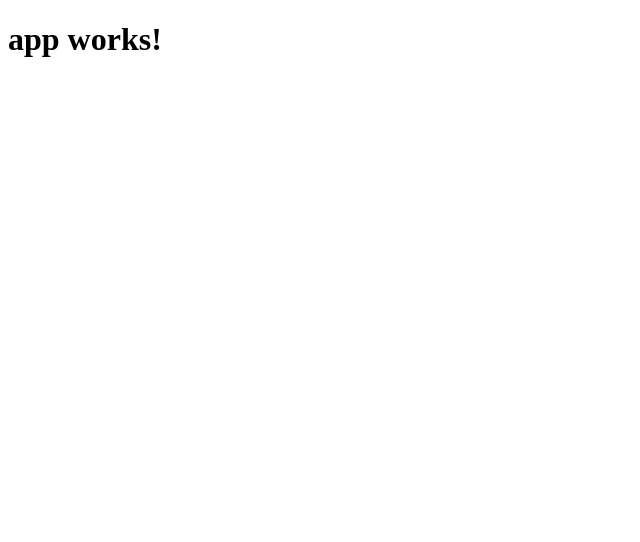
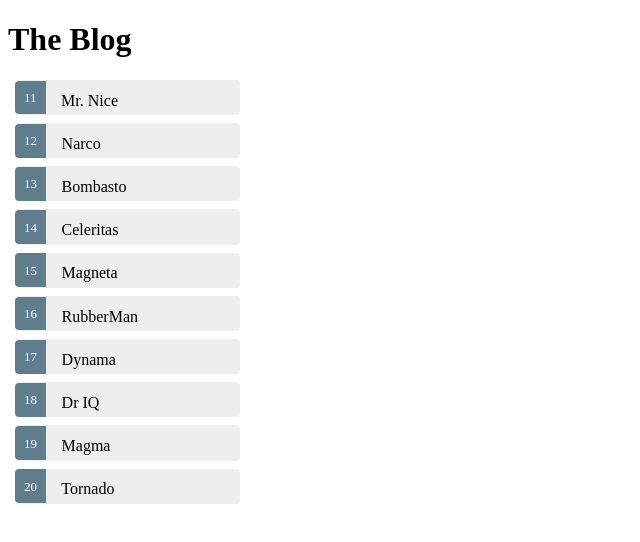
Before and after one commit to chitty/ngrx_vs_redux, an Angular app in the folder posts_ngrx/: page / in a window 1280 px wide. Shown: the top 542 px of the page, without its empty margins (0-640 px from the left). Built offline with nearby package versions, Linux system fonts and the light colour scheme.

Commit message:
Hero tutorial as post

```diff
--- a/posts_ngrx/src/app/app.component.css
+++ b/posts_ngrx/src/app/app.component.css
@@ -0,0 +1,47 @@
+.selected {
+    background-color: #CFD8DC !important;
+    color: white;
+  }
+  .posts {
+    margin: 0 0 2em 0;
+    list-style-type: none;
+    padding: 0;
+    width: 15em;
+  }
+  .posts li {
+    cursor: pointer;
+    position: relative;
+    left: 0;
+    background-color: #EEE;
+    margin: .5em;
+    padding: .3em 0;
+    height: 1.6em;
+    border-radius: 4px;
+  }
+  .posts li.selected:hover {
+    background-color: #BBD8DC !important;
+    color: white;
+  }
+  .posts li:hover {
+    color: #607D8B;
+    background-color: #DDD;
+    left: .1em;
+  }
+  .posts .text {
+    position: relative;
+    top: -3px;
+  }
+  .posts .badge {
+    display: inline-block;
+    font-size: small;
+    color: white;
+    padding: 0.8em 0.7em 0 0.7em;
+    background-color: #607D8B;
+    line-height: 1em;
+    position: relative;
+    left: -1px;
+    top: -4px;
+    height: 1.8em;
+    margin-right: .8em;
+    border-radius: 4px 0 0 4px;
+  }
--- a/posts_ngrx/src/app/app.component.html
+++ b/posts_ngrx/src/app/app.component.html
@@ -1,3 +1,15 @@
-<h1>
-  {{title}}
-</h1>
+<h1>{{title}}</h1>
+<div *ngIf="selectedPost">
+    <h2>{{selectedPost.title}} details!</h2>
+    <div><label>id: </label>{{selectedPost.id}}</div>
+    <div><label>status: </label>{{selectedPost.status}}</div>
+    <div>
+      <label>title: </label>
+      <input [(ngModel)]="selectedPost.title" placeholder="title">
+    </div>
+</div>
+<ul class="posts">
+    <li *ngFor="let post of posts" (click)="onSelect(post)">
+      <span class="badge">{{post.id}}</span> {{post.title}}
+    </li>
+</ul>
--- a/posts_ngrx/src/app/app.component.ts
+++ b/posts_ngrx/src/app/app.component.ts
@@ -1,10 +1,35 @@
 import { Component } from '@angular/core';
 
+const POSTS: Post[] = [
+  { id: 11, status: 1, title: 'Mr. Nice' },
+  { id: 12, status: 1, title: 'Narco' },
+  { id: 13, status: 1, title: 'Bombasto' },
+  { id: 14, status: 1, title: 'Celeritas' },
+  { id: 15, status: 1, title: 'Magneta' },
+  { id: 16, status: 1, title: 'RubberMan' },
+  { id: 17, status: 1, title: 'Dynama' },
+  { id: 18, status: 1, title: 'Dr IQ' },
+  { id: 19, status: 1, title: 'Magma' },
+  { id: 20, status: 1, title: 'Tornado' }
+];
+
+export class Post {
+  id: number;
+  title: string;
+  status: number;
+}
 @Component({
   selector: 'app-root',
   templateUrl: './app.component.html',
   styleUrls: ['./app.component.css']
 })
 export class AppComponent {
-  title = 'app works!';
+  public posts = POSTS;
+  title = 'The Blog';
+  selectedPost: Post;
+
+  onSelect(post: Post): void {
+    this.selectedPost = post;
+  }
+
 }
```
